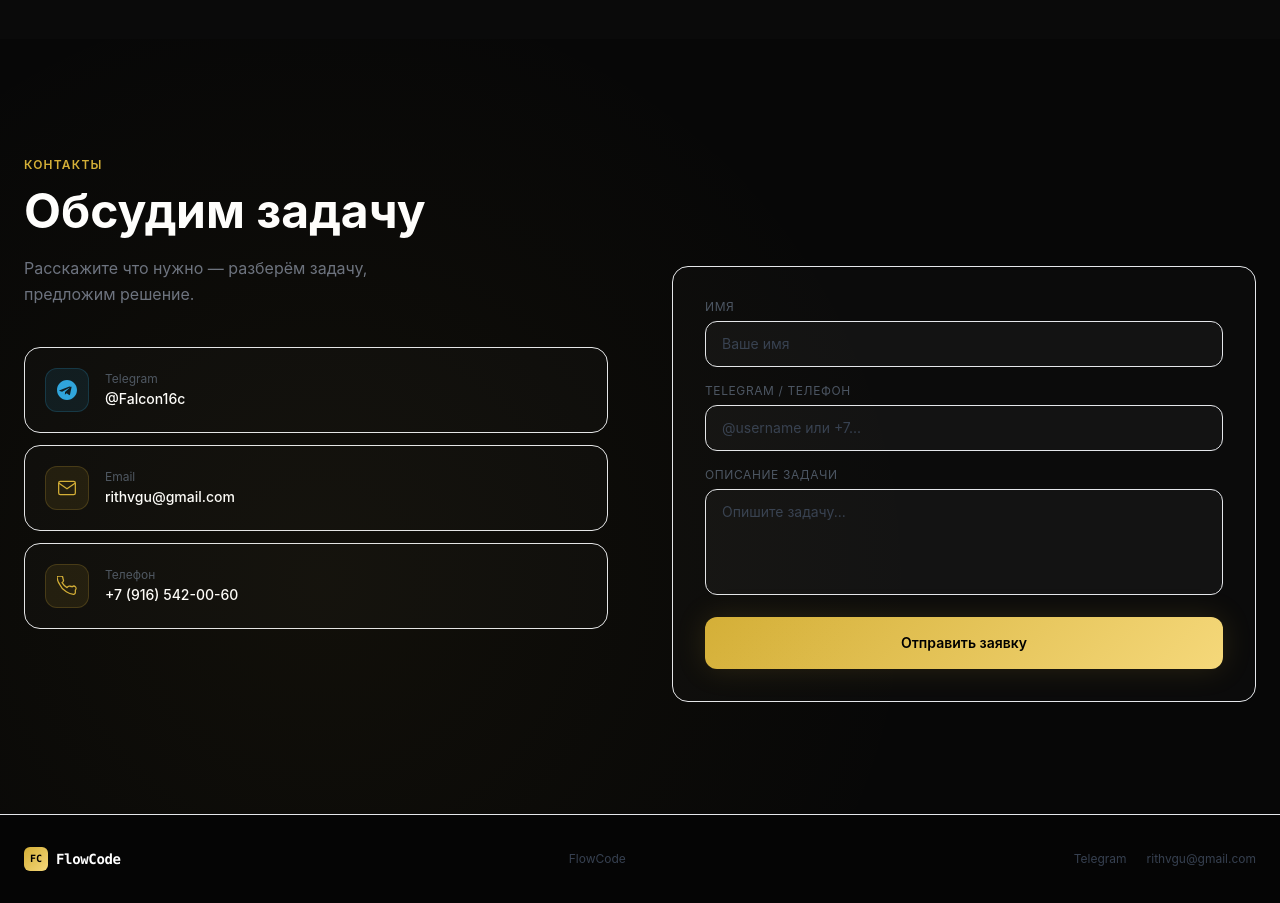
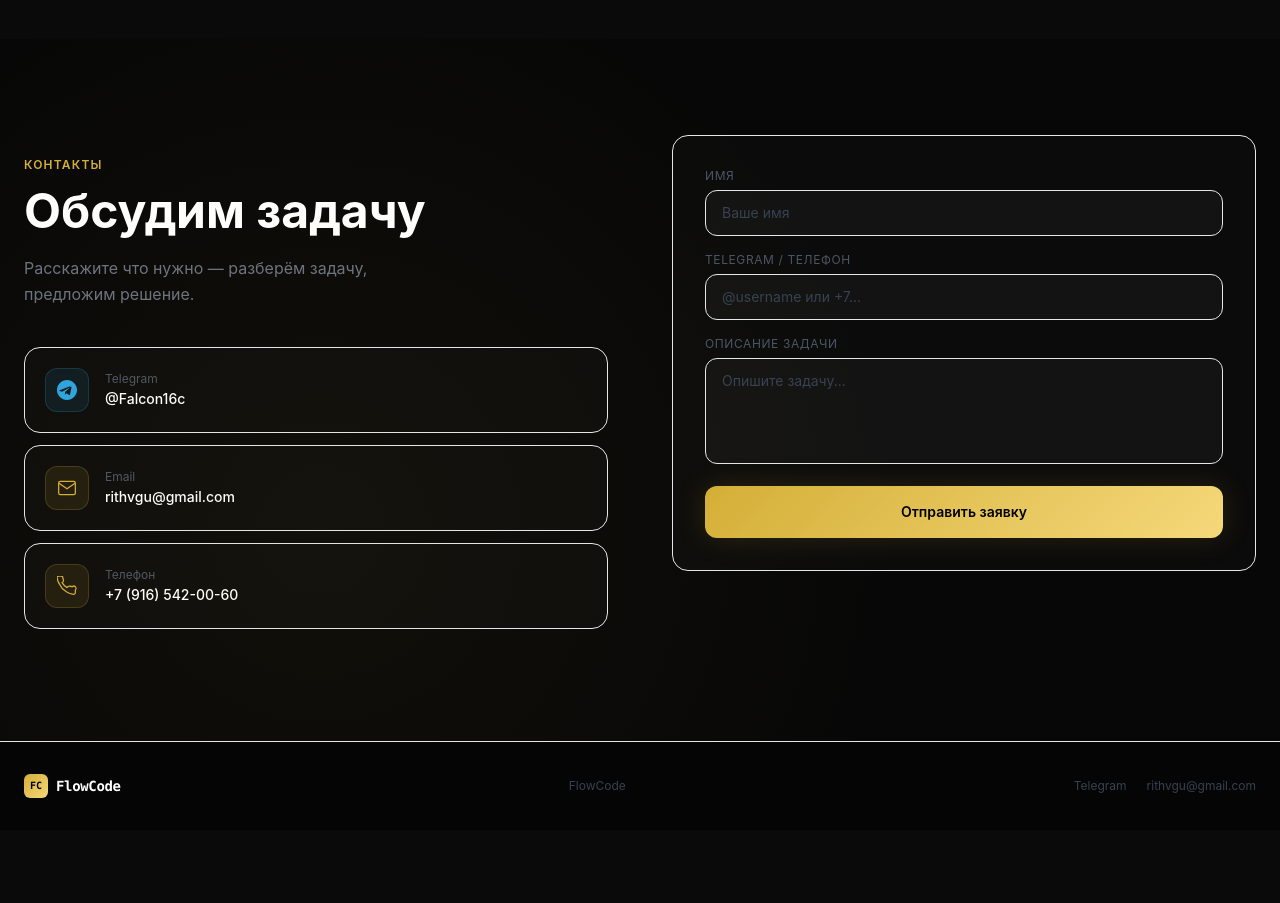
Before and after one commit to seva03576-lgtm/FlowCode, a React (Vite) app: page / in a window 1280 px wide. Shown: the part 5020-5923 px from the top of the page. After the commit the page ends 5850 px from the top, so only its background shows below. Built offline with nearby package versions, Linux system fonts and the light colour scheme; no server answers.

Commit message:
Update Contact.tsx

```diff
--- a/src/components/Contact.tsx
+++ b/src/components/Contact.tsx
@@ -183,8 +183,8 @@ const Contact = () => {
             initial={{ opacity: 0, x: 32 }}
             animate={inView ? { opacity: 1, x: 0 } : {}}
             transition={{ duration: 0.55, delay: 0.15 }}
-            className="lg:mt-[115px]"
->
+            className="-mt-2 lg:-mt-4"
+          >
             <form
               ref={formRef}
               onSubmit={handleSubmit}
```
